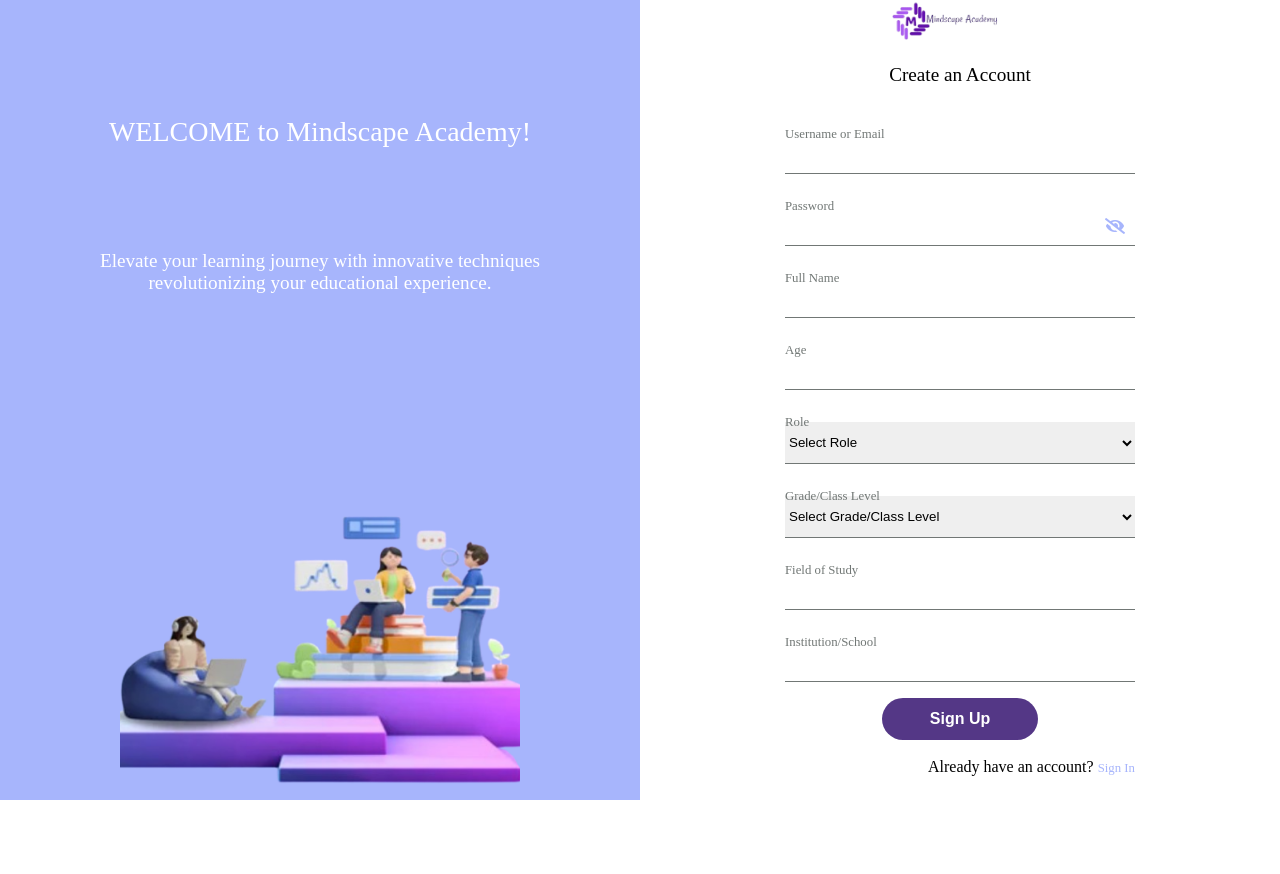
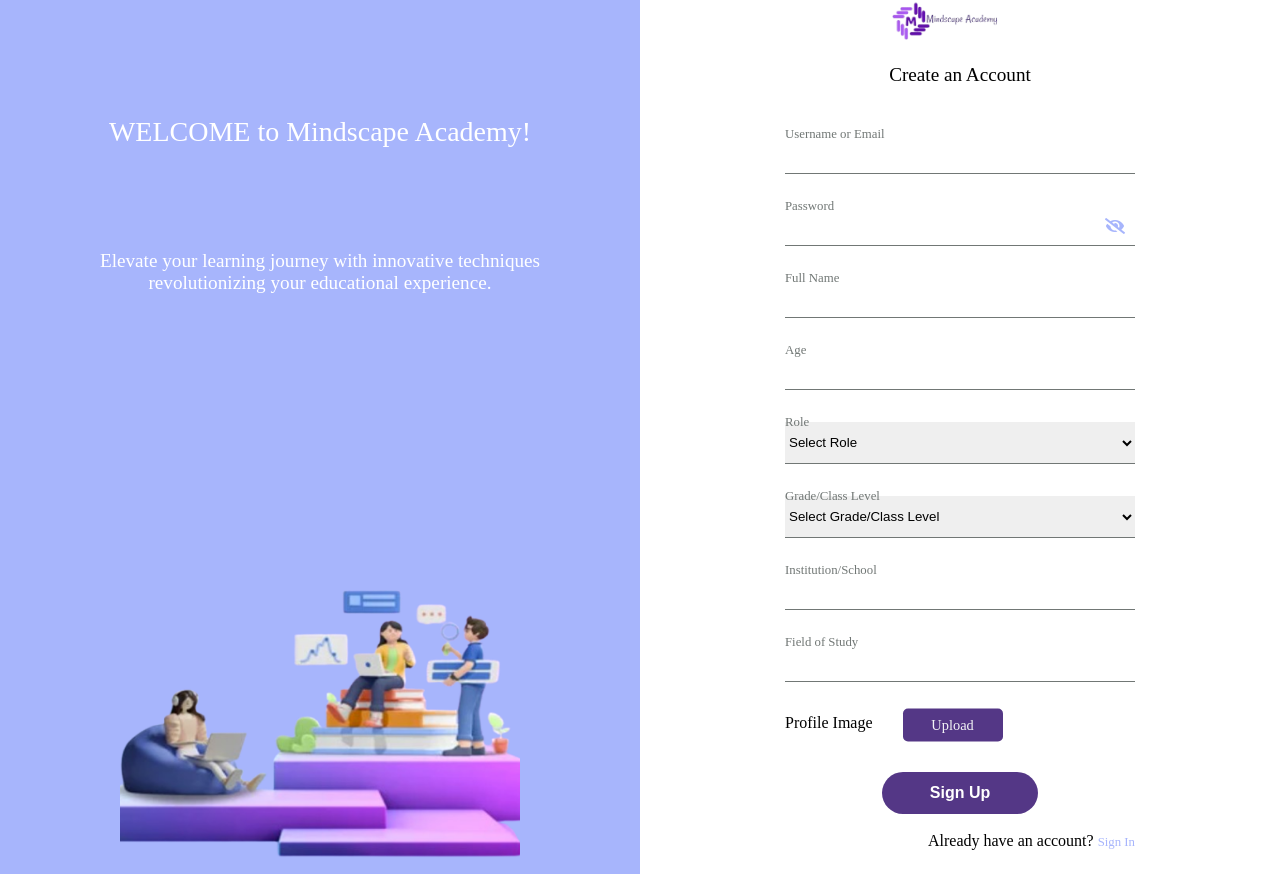
Before and after one commit to reemini/MindEscapeAcademy, a Django app: page /signup in a window 1280 px wide. Before the commit the page ends 800 px from the top, so only its background shows below. Run offline with Django 5.2, Linux system fonts and the light colour scheme.

Commit message:
add upload button to signup page

```diff
--- a/page/static/page/css/signup style.css
+++ b/page/static/page/css/signup style.css
@@ -92,6 +92,7 @@ form {
   position: relative;
   margin: 1rem 0;
   display: flex;
+  align-items: center;
 }
 
 form label {
@@ -157,6 +158,27 @@ form button:hover {
   background-color: #543786;
 }
 
+#label1 {
+  padding: 0.5rem 1rem;
+  text-align: center;
+  display: block;
+  width: 100px;
+  background: #543786;
+  color: #f3f4f6;
+  border-radius: 5px;
+  cursor: pointer;
+  position: relative; /* Add position relative to the parent */
+  margin-top: -30px;
+  margin-left: 30px;
+}
+
+.input1 {
+  position: absolute; /* Position the input button absolutely */
+  opacity: 0; /* Hide the original input button */
+  width: 100%; /* Match the width of the label */
+  height: 100%; /* Match the height of the label */
+  cursor: pointer;
+}
 
 @media (max-width: 788px) {
   .container {
--- a/templates/page/signup.html
+++ b/templates/page/signup.html
@@ -56,11 +56,18 @@
         </div>
         <div class="input__group">
           <input type="text" required />
+          <label for="school">Institution/School</label>
+        </div>
+
+        <div class="input__group">
+          <input type="text" required />
           <label for="fieldOfStudy">Field of Study</label>
         </div>
+
         <div class="input__group">
-          <input type="text" required />
-          <label for="school">Institution/School</label>
+          <p class="profile-label">Profile Image</p>
+          <label for="inputfile" id="label1">Upload</label> <!-- Button label -->
+          <input class="input1" type="file" id="inputfile" accept="image/*" /> <!-- Button input -->
         </div>
 
         <button>Sign Up</button><br>
```
